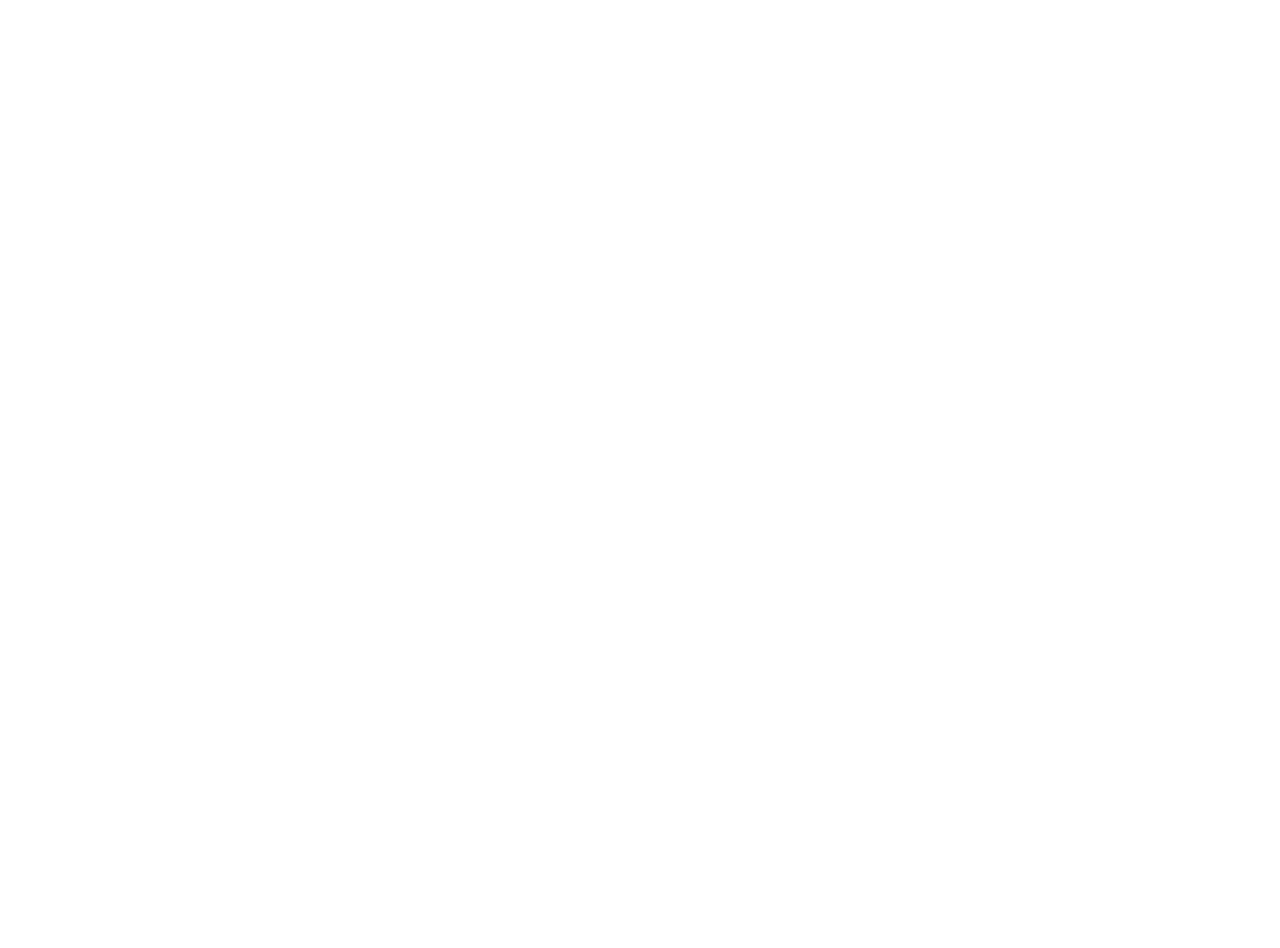
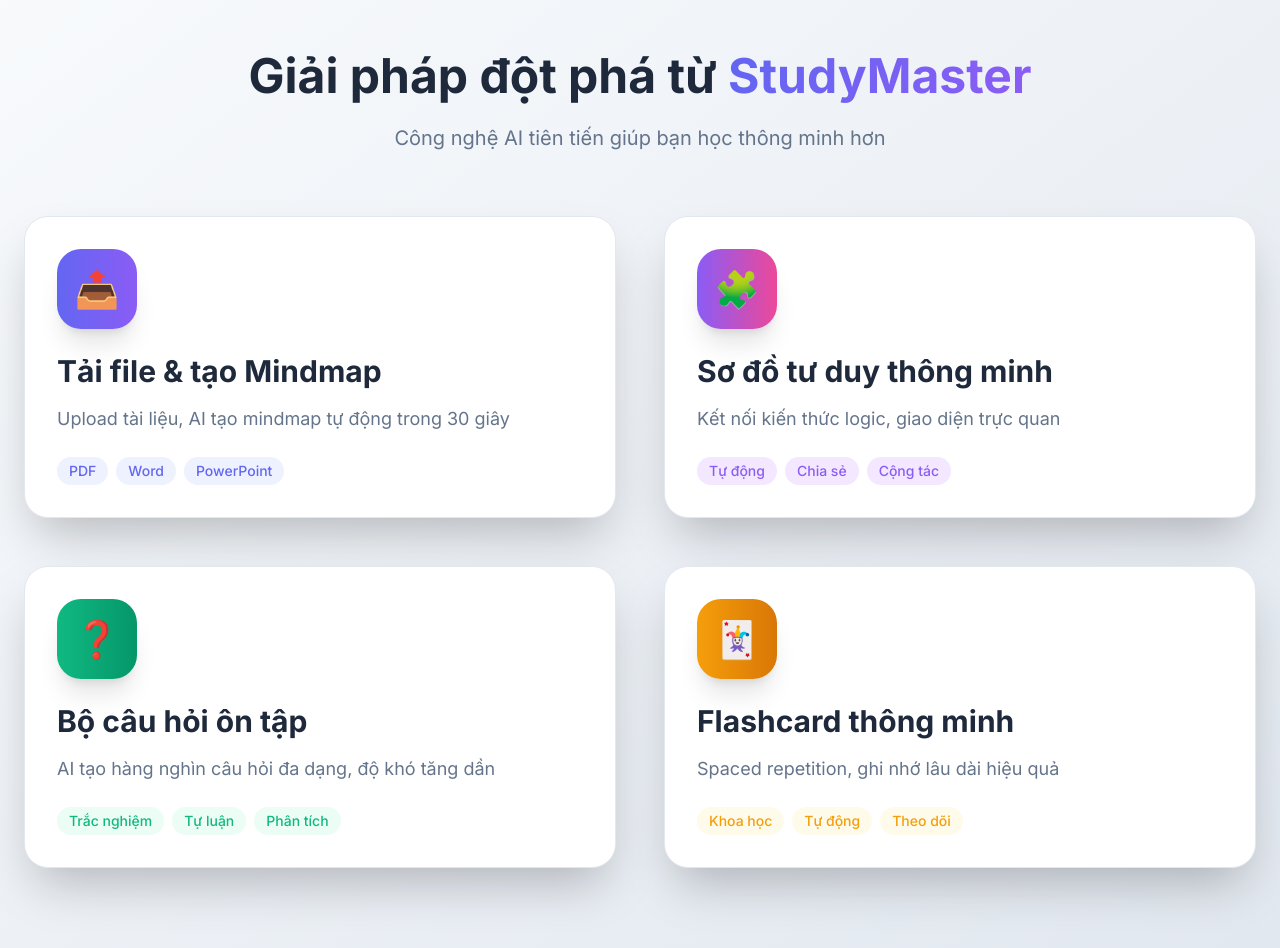
Before and after one commit to kimmttrung/Hackathon2025_StudyMate, a React (Vite) app in the folder 00-fontend-react_mindmap/: page / in a window 1280 px wide. Shown: the part 1640-2588 px from the top of the page. Before the commit the page ends 1612 px from the top, so only its background shows below. Built offline with nearby package versions, Linux system fonts and the light colour scheme; a web font is replaced by a local one.

Commit message:
desin solution homepage

```diff
--- a/00-fontend-react_mindmap/src/pages/Home/Homepage.jsx
+++ b/00-fontend-react_mindmap/src/pages/Home/Homepage.jsx
@@ -1,6 +1,7 @@
 import Header from "@/components/common/Header";
 import HeroSection from "@/components/common/HeroSection";
 import ChallengesSection from "./ChallengesSection";
+import SolutionsSection from "./SolutionsSection";
 
 
 const HomePage = () => {
@@ -9,7 +10,7 @@
       <Header />
       <HeroSection />
       <ChallengesSection />
-      {/* <SolutionsSection /> */}
+      <SolutionsSection />
       {/* <TestimonialsSection /> */}
       {/* <ContactSection /> */}
     </div>
--- /dev/null
+++ b/00-fontend-react_mindmap/src/pages/Home/SolutionCard.jsx
@@ -0,0 +1,45 @@
+
+const SolutionCard = ({ icon, title, description, tags, iconGradient, tagBg, tagColor }) => {
+  const handleCardHover = (e, isEntering) => {
+    if (isEntering) {
+      e.target.style.transform = 'translateY(-10px)';
+      e.target.style.boxShadow = '0 35px 60px -12px rgba(99, 102, 241, 0.3)';
+    } else {
+      e.target.style.transform = 'translateY(0)';
+      e.target.style.boxShadow = '0 25px 50px -12px rgba(0, 0, 0, 0.25)';
+    }
+  };
+
+  return (
+    <div
+      className="bg-white p-8 rounded-3xl shadow-2xl border border-[#E2E8F0] transition-all duration-300"
+      onMouseEnter={(e) => handleCardHover(e, true)}
+      onMouseLeave={(e) => handleCardHover(e, false)}
+    >
+      <div className={`w-20 h-20 ${iconGradient} rounded-3xl flex items-center justify-center mb-6 shadow-xl`}>
+        <span className="text-4xl">{icon}</span>
+      </div>
+
+      <h3 className="text-3xl max-sm:text-2xl font-bold text-[#1E293B] mb-4">
+        {title}
+      </h3>
+
+      <p className="text-lg text-[#64748B] mb-6">
+        {description}
+      </p>
+
+      <div className="flex flex-wrap gap-2">
+        {tags.map((tag, index) => (
+          <span
+            key={index}
+            className={`px-3 py-1 ${tagBg} ${tagColor} rounded-full text-sm font-medium`}
+          >
+            {tag}
+          </span>
+        ))}
+      </div>
+    </div>
+  );
+}
+
+export default SolutionCard;
--- /dev/null
+++ b/00-fontend-react_mindmap/src/pages/Home/SolutionsSection.jsx
@@ -0,0 +1,80 @@
+import SolutionCard from "./SolutionCard";
+
+const SolutionsSection = () => {
+  const solutions = [
+    {
+      icon: "📤",
+      title: "Tải file & tạo Mindmap",
+      description: "Upload tài liệu, AI tạo mindmap tự động trong 30 giây",
+      tags: ["PDF", "Word", "PowerPoint"],
+      iconGradient: "bg-gradient-to-r from-[#6366F1] to-[#8B5CF6]",
+      tagBg: "bg-[#EEF2FF]",
+      tagColor: "text-[#6366F1]"
+    },
+    {
+      icon: "🧩",
+      title: "Sơ đồ tư duy thông minh",
+      description: "Kết nối kiến thức logic, giao diện trực quan",
+      tags: ["Tự động", "Chia sẻ", "Cộng tác"],
+      iconGradient: "bg-gradient-to-r from-[#8B5CF6] to-[#EC4899]",
+      tagBg: "bg-[#F3E8FF]",
+      tagColor: "text-[#8B5CF6]"
+    },
+    {
+      icon: "❓",
+      title: "Bộ câu hỏi ôn tập",
+      description: "AI tạo hàng nghìn câu hỏi đa dạng, độ khó tăng dần",
+      tags: ["Trắc nghiệm", "Tự luận", "Phân tích"],
+      iconGradient: "bg-gradient-to-r from-[#10B981] to-[#059669]",
+      tagBg: "bg-[#ECFDF5]",
+      tagColor: "text-[#10B981]"
+    },
+    {
+      icon: "🃏",
+      title: "Flashcard thông minh",
+      description: "Spaced repetition, ghi nhớ lâu dài hiệu quả",
+      tags: ["Khoa học", "Tự động", "Theo dõi"],
+      iconGradient: "bg-gradient-to-r from-[#F59E0B] to-[#D97706]",
+      tagBg: "bg-[#FFFBEB]",
+      tagColor: "text-[#F59E0B]"
+    }
+  ];
+
+  return (
+    <section
+      id="solutions"
+      className="py-20 bg-gradient-to-br from-[#F8FAFC] to-[#E2E8F0]"
+    >
+      <div className="max-w-7xl mx-auto px-6 max-sm:px-4">
+        <div className="text-center mb-16">
+          <h2 className="text-5xl max-sm:text-3xl font-bold text-[#1E293B] mb-6">
+            <span>Giải pháp đột phá từ </span>
+            <span className="bg-gradient-to-r from-[#6366F1] to-[#8B5CF6] bg-clip-text text-transparent">
+              StudyMaster
+            </span>
+          </h2>
+          <p className="text-xl max-sm:text-lg text-[#64748B] max-w-3xl mx-auto">
+            Công nghệ AI tiên tiến giúp bạn học thông minh hơn
+          </p>
+        </div>
+
+        <div className="grid grid-cols-2 max-sm:grid-cols-1 gap-12">
+          {solutions.map((solution, index) => (
+            <SolutionCard
+              key={index}
+              icon={solution.icon}
+              title={solution.title}
+              description={solution.description}
+              tags={solution.tags}
+              iconGradient={solution.iconGradient}
+              tagBg={solution.tagBg}
+              tagColor={solution.tagColor}
+            />
+          ))}
+        </div>
+      </div>
+    </section>
+  );
+}
+
+export default SolutionsSection;
```
